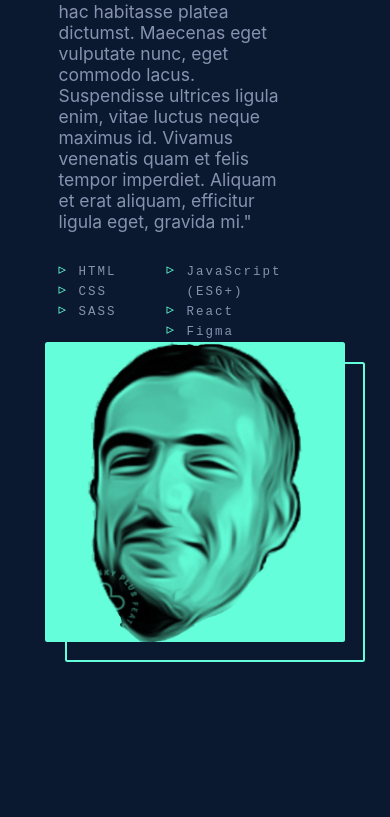
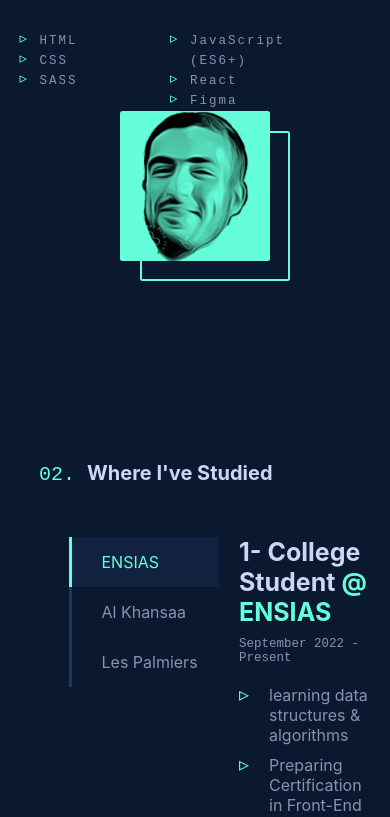
Before and after one commit to laze03/portfolio, a React (Create React App) app: page / in a window 390 px wide. Shown: the part 1744-2561 px from the top of the page. Built offline with nearby package versions, Linux system fonts and the light colour scheme; a web font is replaced by a local one.

Commit message:
still in media queries

```diff
--- a/src/css/main.css
+++ b/src/css/main.css
@@ -388,10 +388,57 @@ header a {
   }
 }
 @media screen and (max-width: 800px) {
-  .content {
+  .about {
+    width: 90vw;
+  }
+  .about .content {
     flex-direction: column;
     justify-content: center;
     align-items: center;
+  }
+  .about .content .img-section {
+    position: relative;
+    height: 15rem;
+    width: 15rem;
+    border-radius: 0.25rem;
+    background-color: #64ffda;
+  }
+  .about .content .img-section .img {
+    display: block;
+    position: relative;
+    height: inherit;
+    overflow: hidden;
+    mix-blend-mode: multiply;
+    transition: all 0.3s;
+  }
+  .about .content .img-section .img:hover {
+    mix-blend-mode: normal;
+  }
+  .about .content .img-section .img img {
+    position: relative;
+    filter: grayscale(100%);
+    transition: all 0.6s;
+    height: inherit;
+  }
+  .about .content .img-section .img img:hover {
+    filter: grayscale(0%);
+  }
+  .about .content .img-section::after {
+    position: absolute;
+    content: "";
+    display: block;
+    height: 15rem;
+    width: 15rem;
+    border: 2px solid #64ffda;
+    top: 20px;
+    left: 20px;
+    z-index: -1;
+    border-radius: 0.25rem;
+    transition: all 0.2s;
+  }
+  .about .content .img-section:hover::after {
+    top: 15px;
+    left: 15px;
   }
 }
 .experience {
--- a/src/scss/components/about.scss
+++ b/src/scss/components/about.scss
@@ -42,9 +42,15 @@
 }
 
 @media screen and (max-width: 800px) {
-  .content {
-    flex-direction: column;
-    justify-content: center;
-    align-items: center;
+  .about {
+    width: 90vw;
+
+    .content {
+      flex-direction: column;
+      justify-content: center;
+      align-items: center;
+
+      @include imgHover(15rem, 15rem);
+    }
   }
 }
```
Also changed, not shown: 7 other files (tests, documents, lock files or other folders).
